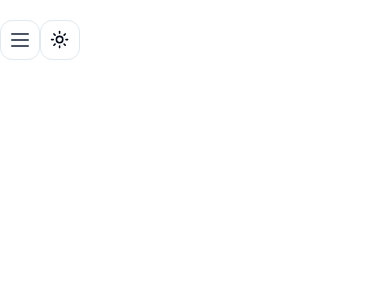
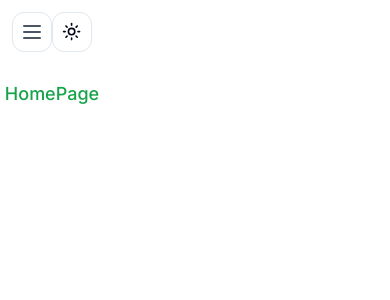
Before and after one commit to JazzsCo/genius-ai, a Next.js app: page /dashboard in a window 390 px wide. Shown: the top 300 px of the page. Built offline with nearby package versions, Linux system fonts and the light colour scheme.

Commit message:
Code refactor

```diff
--- a/src/app/(dashboard)/(routes)/dashboard/page.tsx
+++ b/src/app/(dashboard)/(routes)/dashboard/page.tsx
@@ -1,10 +1,7 @@
-import { UserButton } from "@clerk/nextjs";
-
 export default function DashboardPage() {
   return (
     <div className="text-lg font-medium text-green-600 text-center mt-4 gap-3">
       HomePage
-      <UserButton afterSignOutUrl="/" />
     </div>
   );
 }
--- a/src/app/(dashboard)/layout.tsx
+++ b/src/app/(dashboard)/layout.tsx
@@ -2,8 +2,8 @@ import React from "react";
 import { UserButton } from "@clerk/nextjs";
 
 import SideBar from "@/components/sidebar";
+import ThemeButton from "@/components/theme-button";
 import MobileSideBar from "@/components/mobile-sidebar";
-import { ThemeButton } from "@/components/theme-button";
 
 export default function layout({ children }: { children: React.ReactNode }) {
   return (
@@ -11,12 +11,16 @@ export default function layout({ children }: { children: React.ReactNode }) {
       <div className="hidden md:w-64 lg:w-72 md:flex md:fixed md:inset-y-0 border-r border-zinc-300 dark:border-zinc-800">
         <SideBar />
       </div>
-      <div className="flex md:pl-64 lg:pl-72 mt-5">
-        <div className="flex md:hidden">
-          <MobileSideBar />
-        </div>
-        <ThemeButton />
-        <UserButton afterSignOutUrl="/" />
+      <div className="md:pl-64 lg:pl-72">
+        <nav className="flex items-center p-3">
+          <div className="flex md:hidden">
+            <MobileSideBar />
+          </div>
+          <ThemeButton />
+          <UserButton afterSignOutUrl="/" />
+        </nav>
+
+        <main>{children}</main>
       </div>
     </div>
   );
--- a/src/app/(landing)/page.tsx
+++ b/src/app/(landing)/page.tsx
@@ -1,7 +1,7 @@
 import Link from "next/link";
 
 import { Button } from "@/components/ui/button";
-import { ThemeButton } from "@/components/theme-button";
+import ThemeButton from "@/components/theme-button";
 
 export default function Home() {
   return (
--- a/src/components/theme-button.tsx
+++ b/src/components/theme-button.tsx
@@ -12,7 +12,7 @@ import {
   DropdownMenuTrigger,
 } from "@/components/ui/dropdown-menu";
 
-export function ThemeButton() {
+const ThemeButton = () => {
   const { setTheme } = useTheme();
 
   return (
@@ -50,4 +50,6 @@ export function ThemeButton() {
       </DropdownMenuContent>
     </DropdownMenu>
   );
-}
+};
+
+export default ThemeButton;
```
Also changed, not shown: src/components/mobile-sidebar.tsx (+6 -14 lines).
